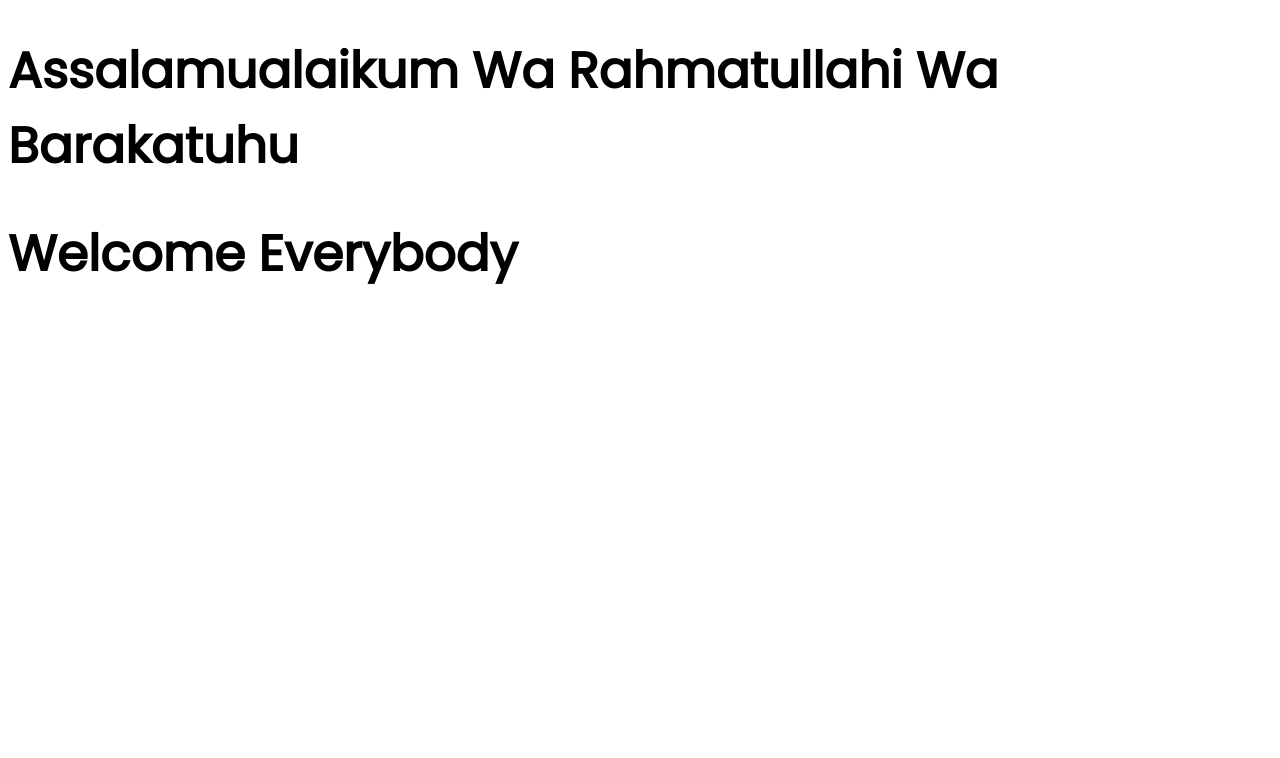
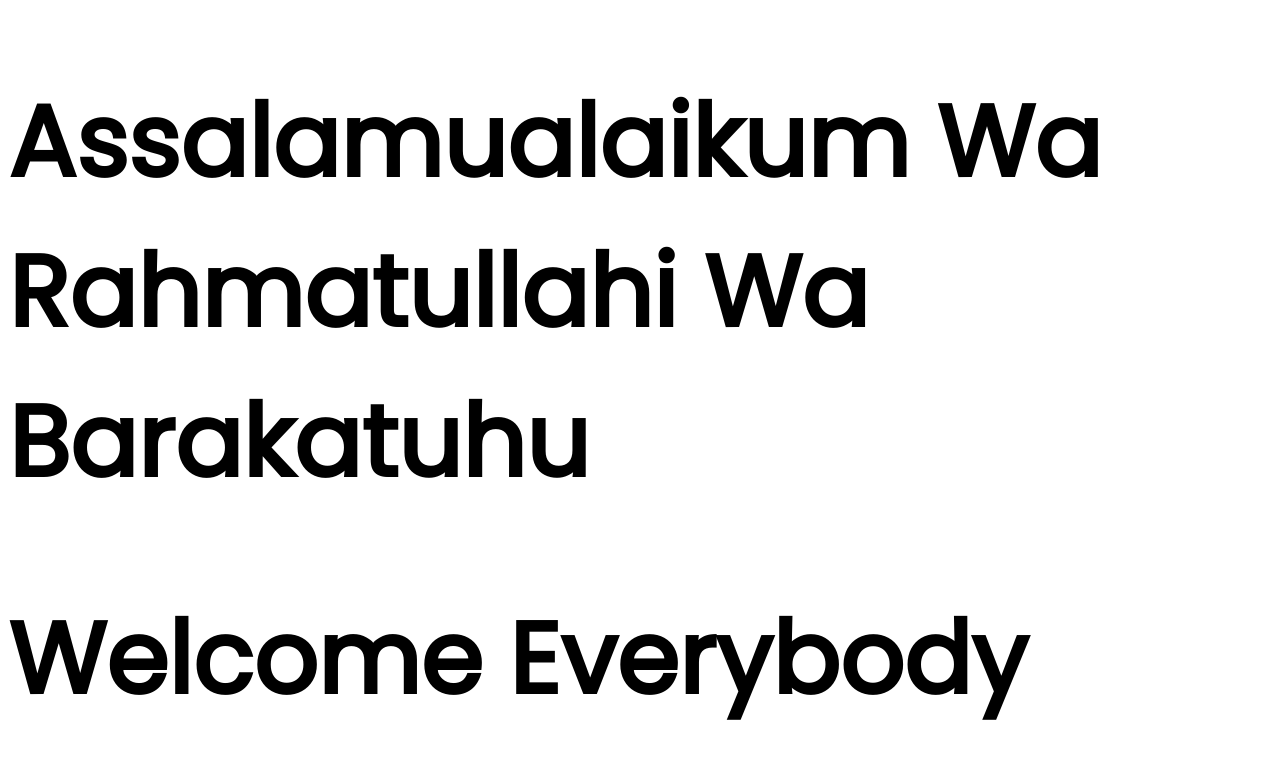
Before and after one commit to maisha2005/developer-portfolio-2, a plain HTML site: page index.html in a window 1280 px wide. Drawn offline with Linux system fonts and the light colour scheme; files that its build step writes are made by us from their sources.

Commit message:
span added

```diff
--- a/images/style.css
+++ b/images/style.css
@@ -2,5 +2,9 @@ body{
     font-family: 'Poppins', sans-serif;
 }
 h1{
-    font-size: 50px;
+    font-size: 100px;
+
 }
+.color-me{
+    color: darkslategrey;
+}
--- a/index.html
+++ b/index.html
@@ -11,13 +11,13 @@
     <link href="https://fonts.googleapis.com/css2?family=Cormorant+Garamond:ital@1&family=Poppins&display=swap"
         rel="stylesheet">
     <link rel="stylesheet" href="style.css">
-
-
+    <link rel="shortcut icon" href="images/mjm-pic-with-bg(1).png" type="image/x-icon">
 </head>
 
 <body>
-    <h1>Assalamualaikum Wa Rahmatullahi Wa Barakatuhu</h1>
-    <h1>Welcome Everybody</h1>
+    <h1 color-me>Assalamualaikum Wa Rahmatullahi Wa Barakatuhu</h1>
+    <h1><span color-me>Welcome</span> Everybody</h1>
+    <p></p>
 
 </body>
 
```
